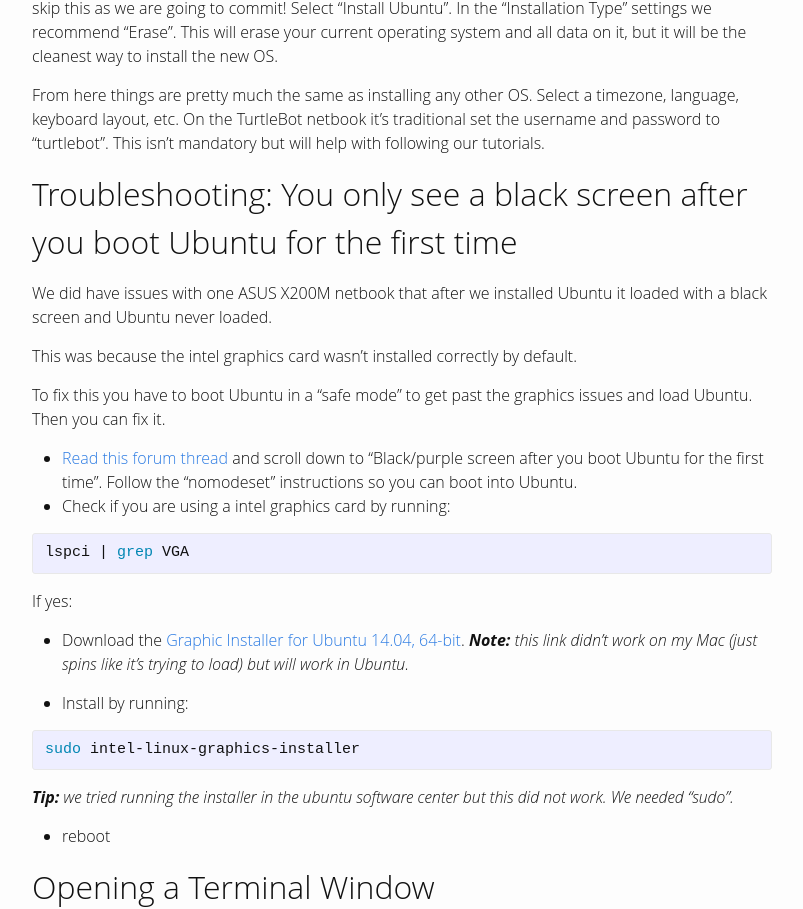
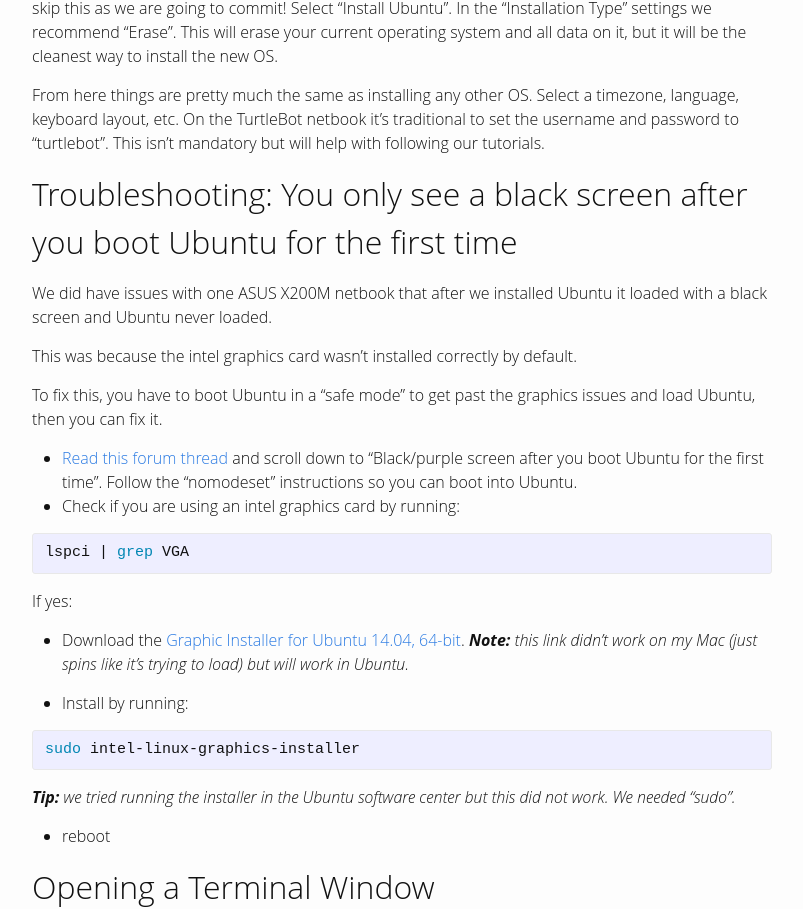
Before and after one commit to turtlebot/learn.turtlebot.com, a Jekyll site: the page built from _posts/2015-02-01-4.markdown, in a window 1280 px wide and 1400 px high, scrolled down 2881 px. Shown: the part 176-1085 px from the top of the window, without its empty margins (238-1041 px from the left). Built offline with Jekyll 4.4.1, drawn with Linux system fonts in a browser that asks for light colours; nearby versions of some CDN libraries; some of the changed text lies outside the part shown.

Commit message:
copy edit

```diff
--- a/_posts/2015-02-01-4.markdown
+++ b/_posts/2015-02-01-4.markdown
@@ -63,7 +63,7 @@
 
 If you’ve set the correct Boot Drive you should see a few different options. The first one is “Try Ubuntu”; skip this as we are going to commit! Select “Install Ubuntu”. In the “Installation Type” settings we recommend “Erase”. This will erase your current operating system and all data on it, but it will be the cleanest way to install the new OS.
 
-From here things are pretty much the same as installing any other OS. Select a timezone, language, keyboard layout, etc. On the TurtleBot netbook it’s traditional set the username and password to “turtlebot”. This isn’t mandatory but will help with following our tutorials.
+From here things are pretty much the same as installing any other OS. Select a timezone, language, keyboard layout, etc. On the TurtleBot netbook it’s traditional to set the username and password to “turtlebot”. This isn’t mandatory but will help with following our tutorials.
 
 ## Troubleshooting: You only see a black screen after you boot Ubuntu for the first time
 
@@ -71,10 +71,10 @@
 
 This was because the intel graphics card wasn't installed correctly by default.
 
-To fix this you have to boot Ubuntu in a "safe mode" to get past the graphics issues and load Ubuntu.  Then you can fix it.
+To fix this, you have to boot Ubuntu in a "safe mode" to get past the graphics issues and load Ubuntu, then you can fix it.
 
-* [Read this forum thread](http://askubuntu.com/questions/162075/my-computer-boots-to-a-black-screen-what-options-do-i-have-to-fix-it) and scroll down to "Black/purple screen after you boot Ubuntu for the first time".  Follow the "nomodeset" instructions so you can boot into Ubuntu.
-* Check if you are using a intel graphics card by running:
+* [Read this forum thread](http://askubuntu.com/questions/162075/my-computer-boots-to-a-black-screen-what-options-do-i-have-to-fix-it) and scroll down to "Black/purple screen after you boot Ubuntu for the first time". Follow the "nomodeset" instructions so you can boot into Ubuntu.
+* Check if you are using an intel graphics card by running:
 
 {% highlight sh %}
 lspci | grep VGA
@@ -90,7 +90,7 @@
 sudo intel-linux-graphics-installer
 {% endhighlight %}
 
-***Tip:** we tried running the installer in the ubuntu software center but this did not work.  We needed "sudo".*
+***Tip:** we tried running the installer in the Ubuntu software center but this did not work. We needed "sudo".*
 
 * reboot
 
```
Also changed, not shown: other parts of _posts/2015-02-01-4.markdown (+3 -3 lines).
